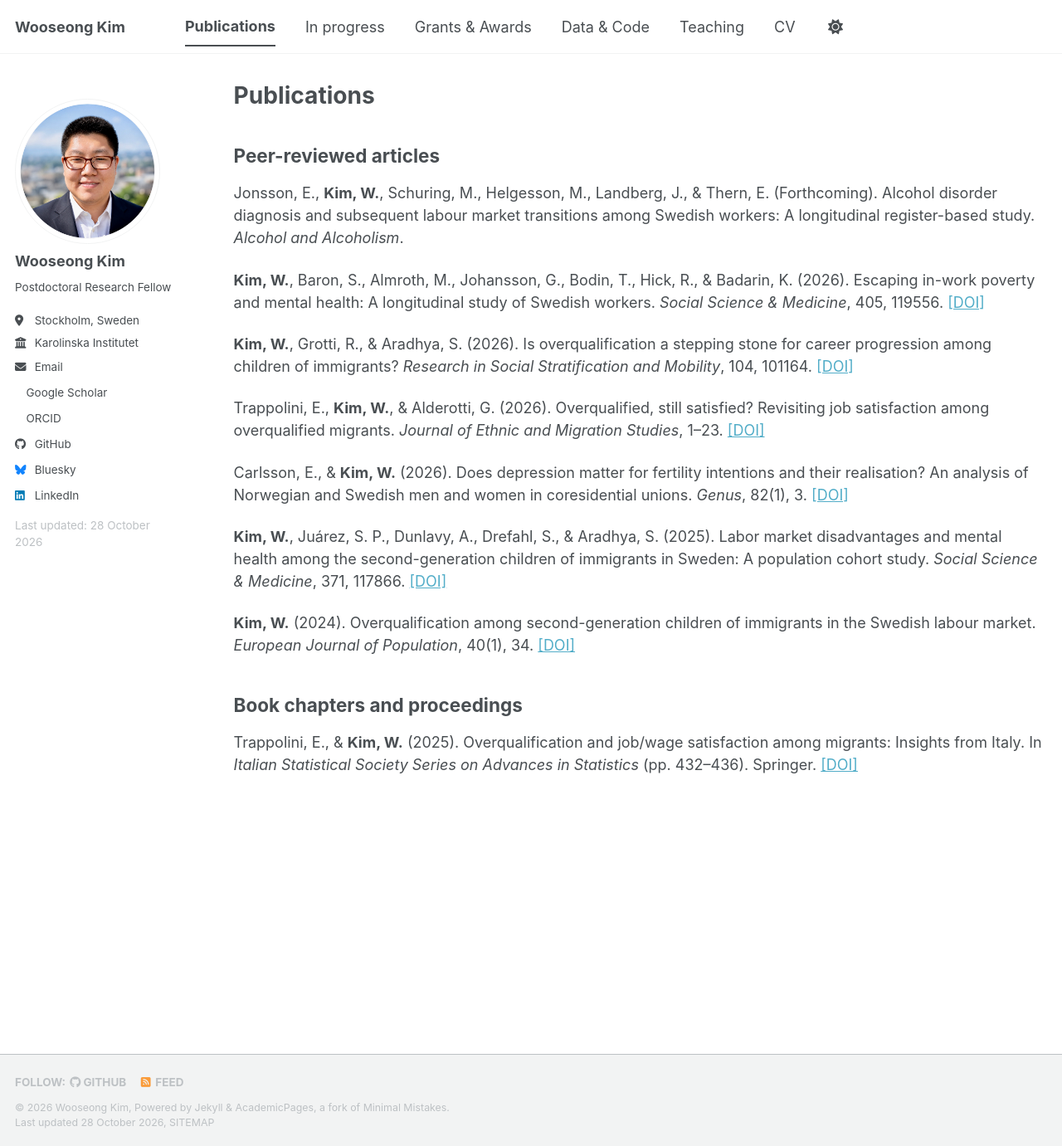
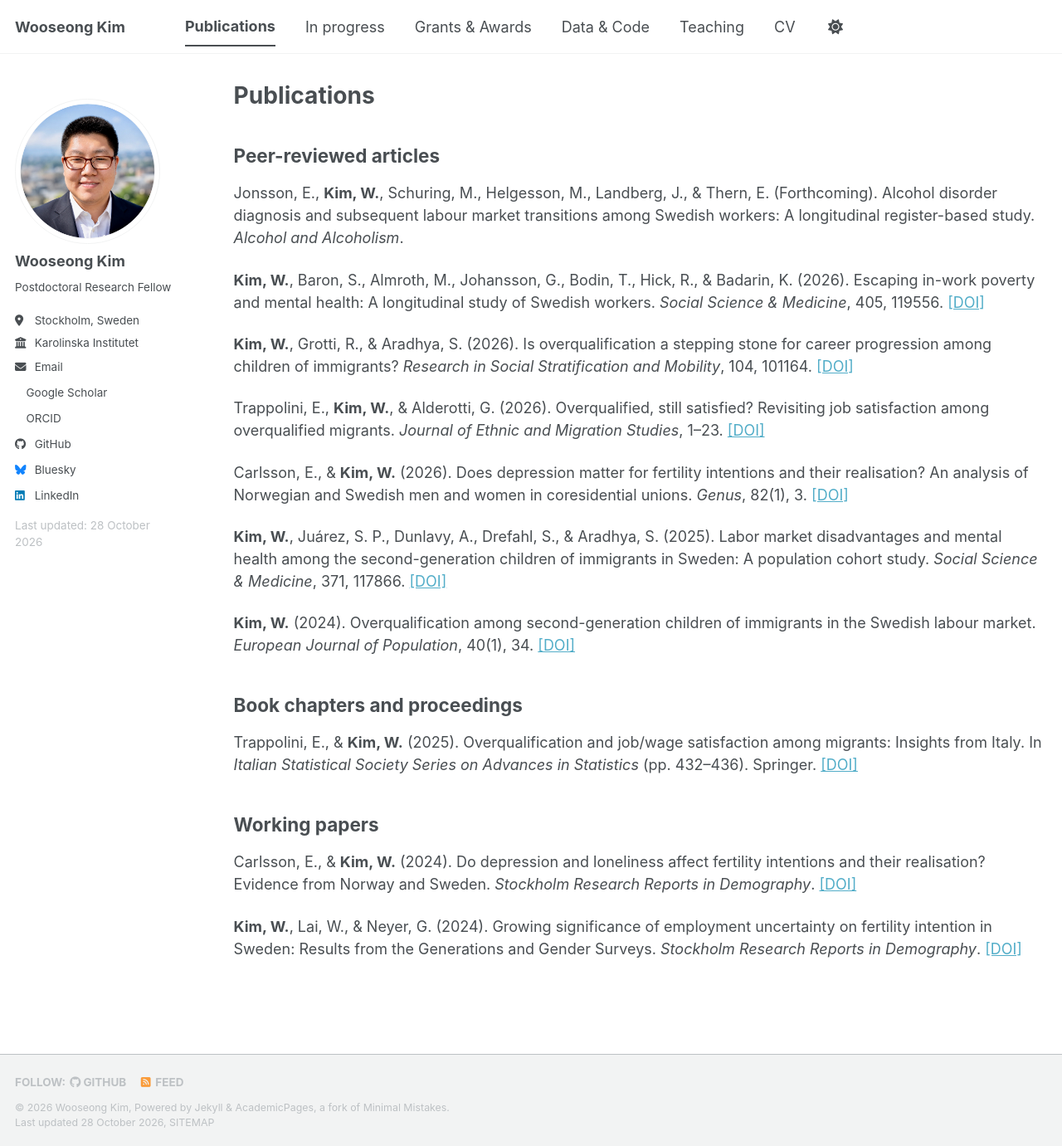
Before and after one commit to wooseongkim1992/wooseongkim1992.github.io, a Jekyll site: the page built from _pages/publications.md, in a window 1280 px wide and 1381 px high. Shown: the whole window at 83% size. Built offline with Jekyll 4.4.1, drawn with Linux system fonts in a browser that asks for light colours; a style sheet for code colours, icons or effects is not loaded.

Commit message:
Add working papers section to publications
Co-Authored-By: Claude Opus 5.5 <noreply@anthropic.com>
Claude-Session: https://claude.ai/code/session_013wCbs3Kr3vBoL67j912dUP

```diff
--- a/_pages/publications.md
+++ b/_pages/publications.md
@@ -32,6 +32,12 @@ Carlsson, E., & **Kim, W.** (2026). Does depression matter for fertility intenti
 
 Trappolini, E., & **Kim, W.** (2025). Overqualification and job/wage satisfaction among migrants: Insights from Italy. In *Italian Statistical Society Series on Advances in Statistics* (pp. 432–436). Springer. [[DOI]](https://doi.org/10.1007/978-3-031-96033-8_70)
 
+## Working papers
+
+Carlsson, E., & **Kim, W.** (2024). Do depression and loneliness affect fertility intentions and their realisation? Evidence from Norway and Sweden. *Stockholm Research Reports in Demography*. [[DOI]](https://doi.org/10.17045/STHLMUNI.25153211.V1)
+
+**Kim, W.**, Lai, W., & Neyer, G. (2024). Growing significance of employment uncertainty on fertility intention in Sweden: Results from the Generations and Gender Surveys. *Stockholm Research Reports in Demography*. [[DOI]](https://doi.org/10.17045/STHLMUNI.26088205.V1)
+
 <!--
   TEMPLATE — copy this for each further paper:
 
```
